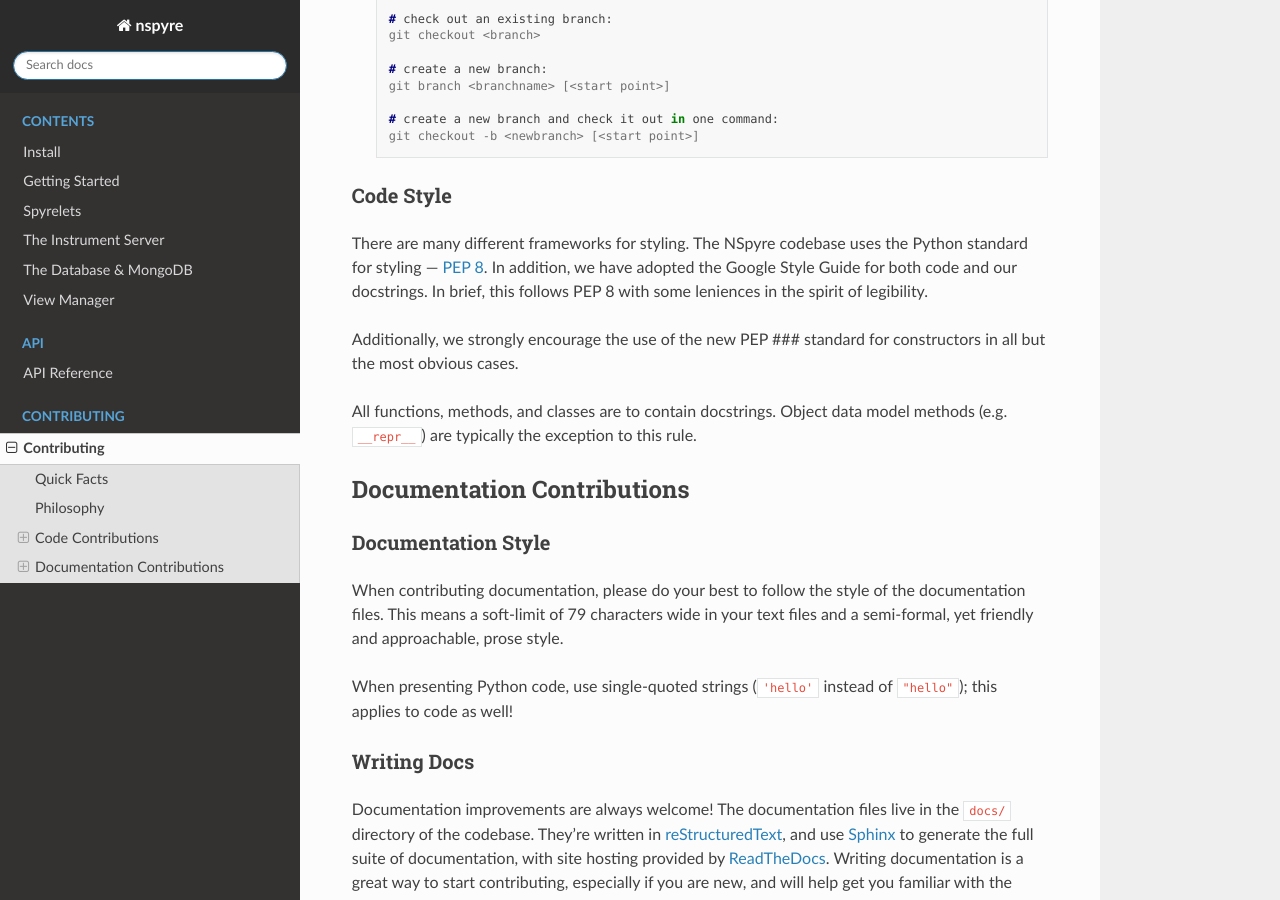
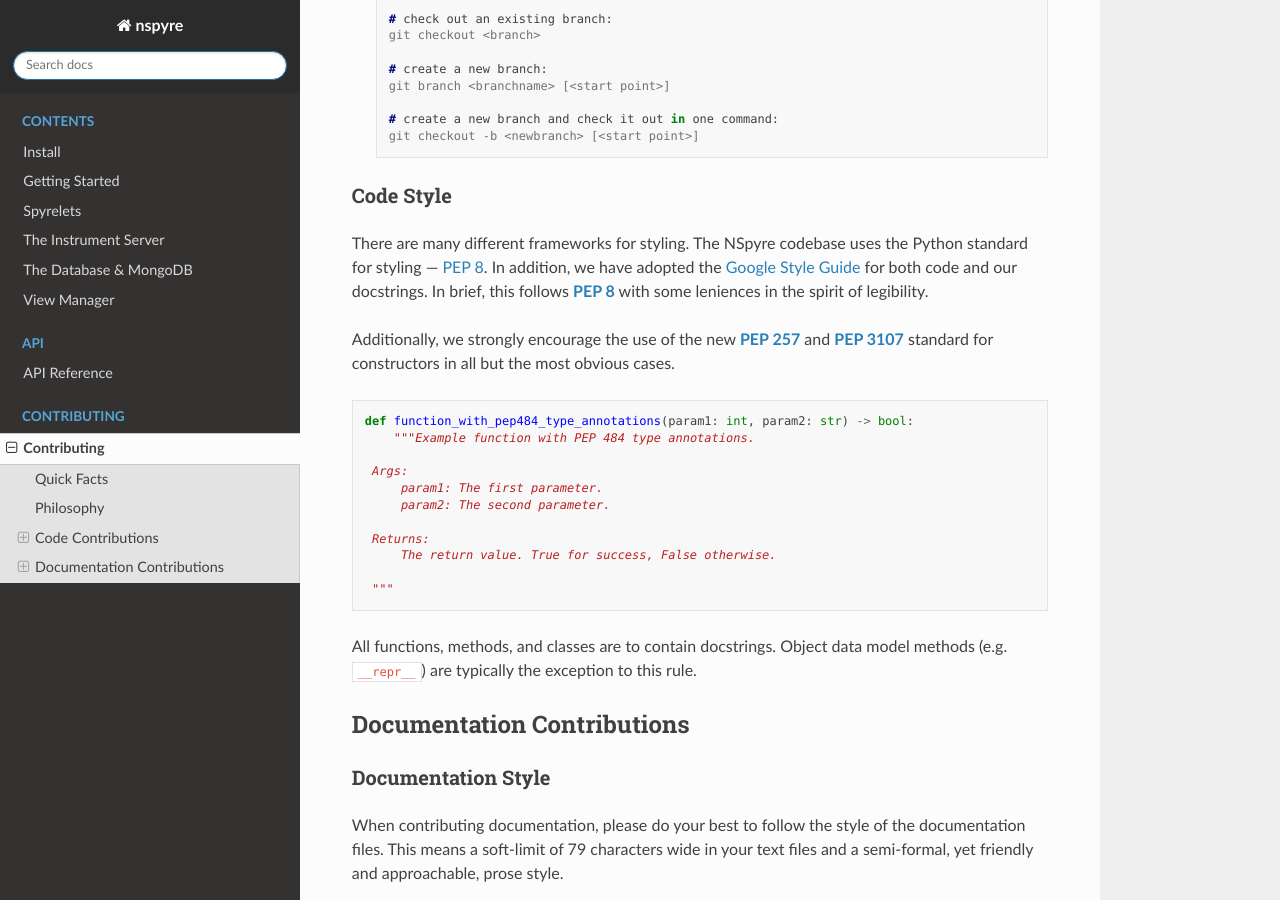
Before and after one commit to nspyre-org/nspyre, a Sphinx documentation site: the page built from docs/contributing.rst, in a window 1280 px wide and 900 px high, scrolled down 5546 px. Built offline with Sphinx 7.4.7 and the Read the Docs theme 2.0.0, drawn with Linux system fonts in a browser that asks for light colours; some of the changed text lies outside the part shown.

Commit message:
Update contributing.rst

````diff
--- a/docs/contributing.rst
+++ b/docs/contributing.rst
@@ -11,7 +11,7 @@
 Quick Facts
 ===========
 
-For this project, we use a standard *fork & pull* model to collaborate, common practice for open source projects. If you are interested in helping maintain the platform, send us a message after getting involved and we’ll be happy to bring you onboard. Our code follows the Google Style Guide for docstrings, with standard `PEP 8 <https://pep8.org>`_ formatting, and some of our own caveats as detailed :ref:`here <Code Style>`. For documentation, we write in `reStructuredText <https://www.sphinx-doc.org/en/master/usage/restructuredtext/basics.html>`_, using `Sphinx <https://www.sphinx-doc.org/en/master/>`_ to generate files and `ReadTheDocs <https://docs.readthedocs.io/en/stable/intro/getting-started-with-sphinx.html>`_ for site hosting. We follow the philosophy of `WriteTheDocs <https://www.writethedocs.org>`_ -- that is, we subscribe to *Docs as Code*. If the above remarks don’t make sense to you, or you simply want a more detailed description of how to do things, continue reading below.
+For this project, we use a standard *fork & pull* model to collaborate, common practice for open source projects. If you are interested in helping maintain the platform, send us a message after getting involved and we’ll be happy to bring you onboard. Our code follows the `Google Style Guide <https://google.github.io/styleguide/pyguide.html>`_ for docstrings, with standard `PEP 8 <https://pep8.org>`_ formatting, and some of our own caveats as detailed :ref:`here <Code Style>`. For documentation, we write in `reStructuredText <https://www.sphinx-doc.org/en/master/usage/restructuredtext/basics.html>`_, using `Sphinx <https://www.sphinx-doc.org/en/master/>`_ to generate files and `ReadTheDocs <https://docs.readthedocs.io/en/stable/intro/getting-started-with-sphinx.html>`_ for site hosting. We follow the philosophy of `WriteTheDocs <https://www.writethedocs.org>`_ -- that is, we subscribe to *Docs as Code*. If the above remarks don’t make sense to you, or you simply want a more detailed description of how to do things, continue reading below.
 
 Philosophy
 ==========
@@ -184,9 +184,23 @@
 Code Style
 ----------
 
-There are many different frameworks for styling. The NSpyre codebase uses the Python standard for styling — `PEP 8 <https://pep8.org>`_. In addition, we have adopted the Google Style Guide for both code and our docstrings. In brief, this follows PEP 8 with some leniences in the spirit of legibility.
+There are many different frameworks for styling. The NSpyre codebase uses the Python standard for styling — `PEP 8 <https://pep8.org>`_. In addition, we have adopted the `Google Style Guide <https://google.github.io/styleguide/pyguide.html>`_ for both code and our docstrings. In brief, this follows :pep:`8` with some leniences in the spirit of legibility.
 
-Additionally, we strongly encourage the use of the new PEP ### standard for constructors in all but the most obvious cases.
+Additionally, we strongly encourage the use of the new :pep:`257` and :pep:`3107` standard for constructors in all but the most obvious cases.
+
+.. code-block:: python
+
+   def function_with_pep484_type_annotations(param1: int, param2: str) -> bool:
+       """Example function with PEP 484 type annotations.
+
+    Args:
+        param1: The first parameter.
+        param2: The second parameter.
+
+    Returns:
+        The return value. True for success, False otherwise.
+
+    """
 
 All functions, methods, and classes are to contain docstrings. Object data model methods (e.g. ``__repr__``) are typically the exception to this rule.
 
@@ -244,7 +258,6 @@
    * | Links to external sites contain the link text and a bracketed URL in backticks,
      | followed by an underscore:
      | ```Link to Write the Docs <https://www.writethedocs.org/>`_``.
-
    .. _Cross-referencing arbitrary locations:
    * To support cross-referencing to arbitrary locations in any document, the standard **reST** labels are used. *References point to labels.* For this to work, label names must be unique throughout the entire documentation. There are two ways in which you can refer to labels:
 
@@ -264,7 +277,7 @@
        The ``:ref:`` role would then generate a link to the section, with the link title being “Section to cross-reference”. This works just as well when the section and reference are in different source files. Note that *labels must start with an underscore*, but it's reference does not; additionally, label definitions start with two periods and end with a colon.
      - Labels that aren’t placed before a section title can still be referenced, but you must give the link an explicit title, using this syntax: ``:ref:`Link title <label-name>`.``
 
-#. If asterisks \* or backquotes \\ appear in running text and could be confused with inline markup delimiters, they have to be escaped with a backslash ``*escape* \``with\`` \"\\"``.
+#. If asterisks \* or backquotes \\ appear in running text and could be confused with inline markup delimiters, they have to be escaped with a backslash: ``*escape* \* or \\ with "\\"`` yields *escape* \* or \\ with "\\".
 
 Headers
 ^^^^^^^
@@ -362,3 +375,8 @@
 * https://dont-be-afraid-to-commit.readthedocs.io/en/latest/contributing.html
 * https://gist.github.com/RichardBronosky/454964087739a449da04
 * `An Introduction to reStructuredText <https://docutils.readthedocs.io/en/sphinx-docs/ref/rst/introduction.html>`_
+* https://www.writethedocs.org/guide/tools/testing/
+* https://egghead.io/courses/how-to-contribute-to-an-open-source-project-on-github
+* https://www.sphinx-doc.org/en/master/usage/restructuredtext/roles.html#ref-role
+* https://cheat.readthedocs.io/en/latest/rst.html
+* https://sphinxcontrib-napoleon.readthedocs.io/en/latest/example_google.html
````
Also changed, not shown: other parts of docs/contributing.rst (+1 -1 lines).
